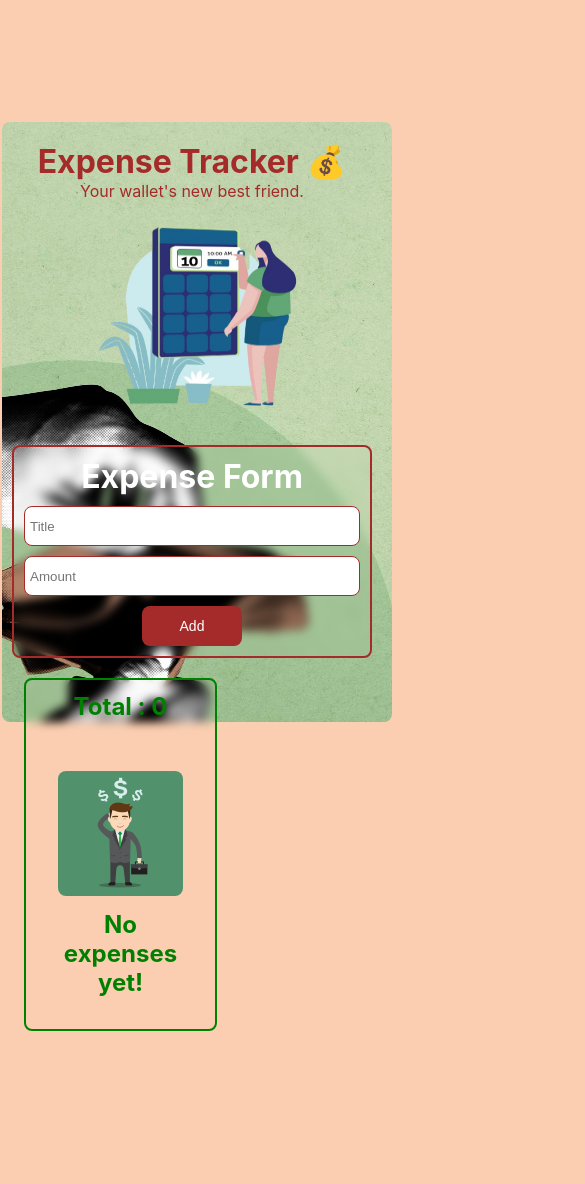
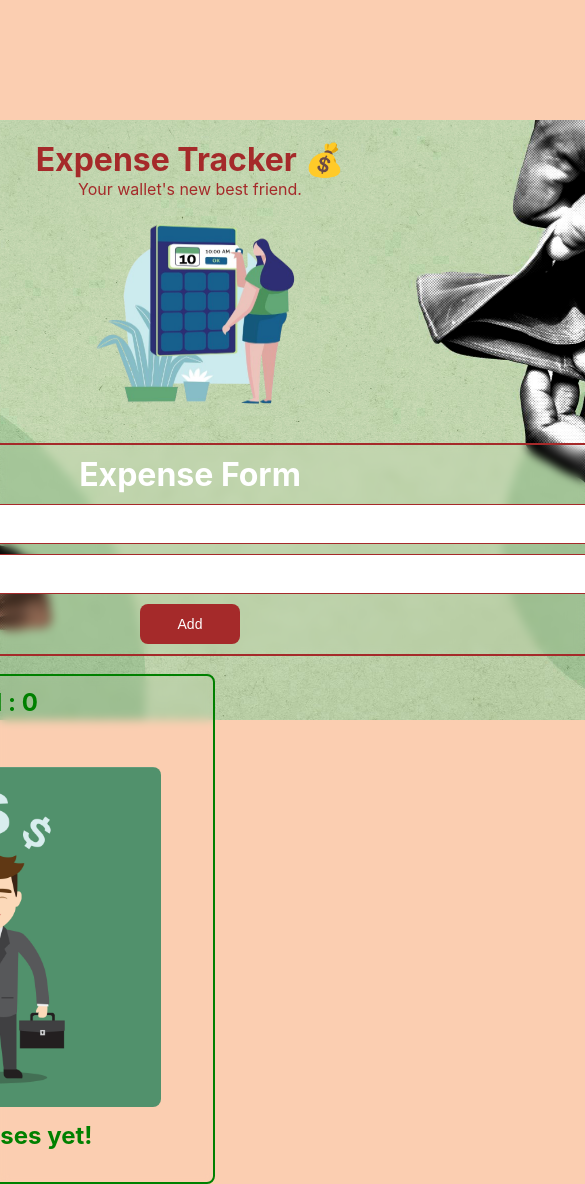
Before and after one commit to Samruddhi-B/ReactJS--Expense-Tracker, a React (Create React App) app: page / in a window 390 px wide. Shown: the top 1184 px of the page, 585 px wide, since content can reach past the window. Before the commit the page ends 1031 px from the top, so only its background shows below. Built offline with nearby package versions, Linux system fonts and the light colour scheme.

Commit message:
expenselist

```diff
--- a/src/App.css
+++ b/src/App.css
@@ -21,6 +21,7 @@ body{
   justify-content: center;
   width: 100%;
   max-width: 900px;
+  min-width: 900px;
   height: 100%;
   max-height: 600px;
   padding: 15px;
@@ -80,7 +81,9 @@ input{
   border: 2px solid green;;
   color:green;
   border-radius: 8px;
-  width: 50%;
+  width: 100%;
+  min-width: 50%;
+  max-width: 50%;
   padding: 12px;
   margin-top: 10px;
   margin-left: 20px;
@@ -177,8 +180,13 @@ input{
   .expenseTracker{
     display: block;
     text-align: center;
-    margin: 2px;
+    margin: 0 5px 5px 5px;
     padding: 2px;
+    background-color: #8FBC8B;
+  }
+
+  .total{
+    margin-top:8px;
   }
 
 
```
